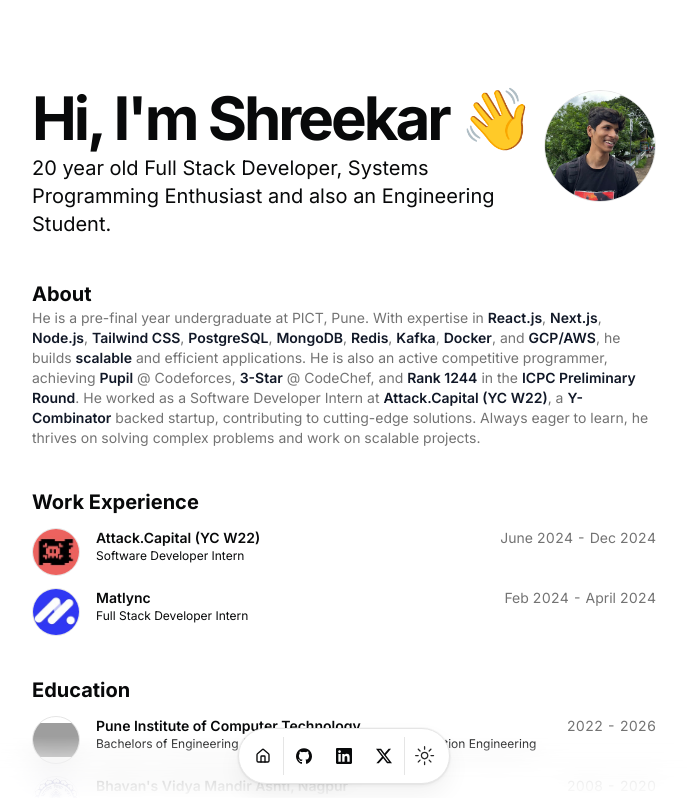
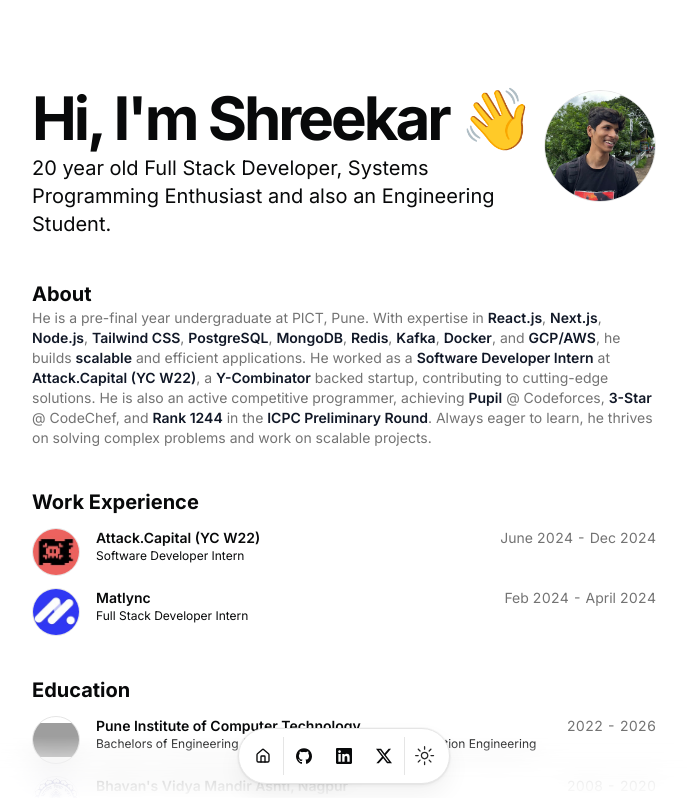
Before and after one commit to Shreekar11/Portfolio, a Next.js app: page / in a window 1280 px wide. Shown: the top 798 px of the page, without its empty margins (296-983 px from the left). Built offline with nearby package versions, Linux system fonts and the light colour scheme; grey boxes are pictures that could not be loaded.

Commit message:
fix: experience updated in about me

```diff
--- a/src/data/resume.tsx
+++ b/src/data/resume.tsx
@@ -11,8 +11,8 @@
     "20 year old Full Stack Developer, Systems Programming Enthusiast and also an Engineering Student.",
   summary:
   `He is a pre-final year undergraduate at PICT, Pune. With expertise in **React.js**, **Next.js**, **Node.js**, **Tailwind CSS**, **PostgreSQL**, **MongoDB**, **Redis**, **Kafka**, **Docker**, and **GCP/AWS**, he builds **scalable** and efficient applications.
-  He is also an active competitive programmer, achieving **Pupil** @ Codeforces, **3-Star** @ CodeChef, and **Rank 1244** in the **ICPC Preliminary Round**.
-  He worked as a Software Developer Intern at **Attack.Capital (YC W22)**, a **Y-Combinator** backed startup, contributing to cutting-edge solutions. Always eager to learn, he thrives on solving complex problems and work on scalable projects.`,
+  He worked as a **Software Developer Intern** at **Attack.Capital (YC W22)**, a **Y-Combinator** backed startup, contributing to cutting-edge solutions.
+  He is also an active competitive programmer, achieving **Pupil** @ Codeforces, **3-Star** @ CodeChef, and **Rank 1244** in the **ICPC Preliminary Round**. Always eager to learn, he thrives on solving complex problems and work on scalable projects.`,
   avatarUrl: "/profile.jpg",
   skills: [
     "React",
```
